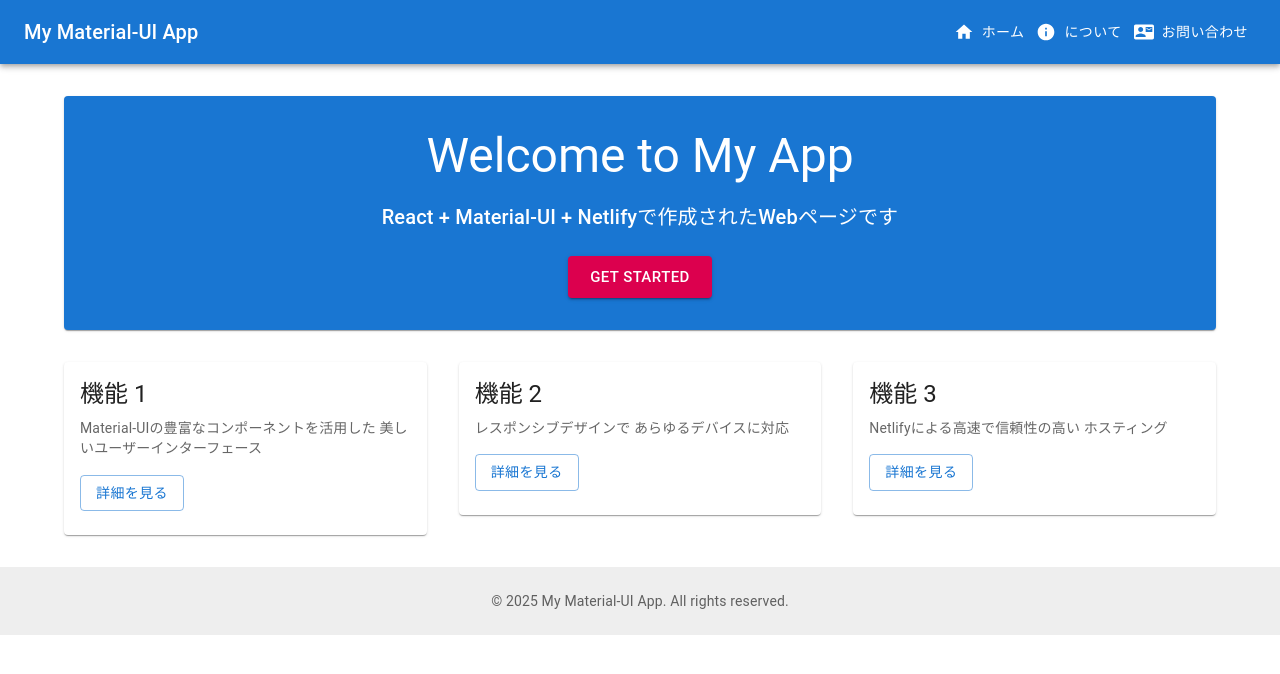
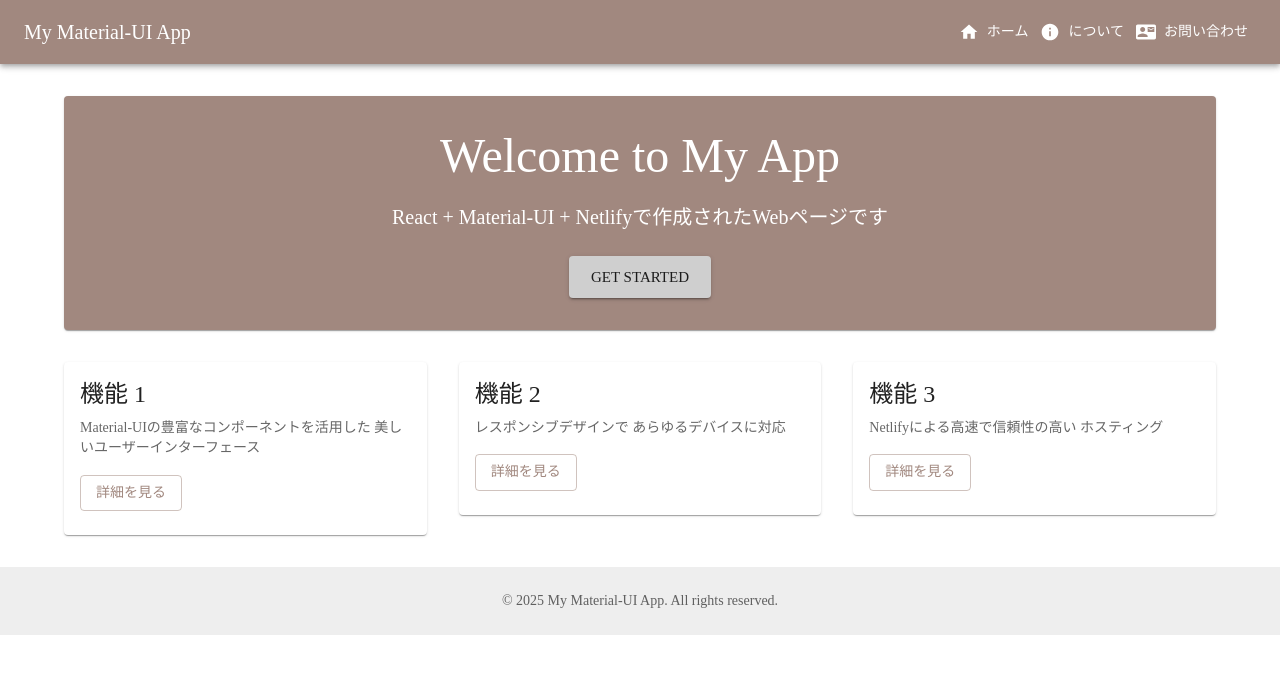
Before and after one commit to chiri3526/toukaido53station, a React (Create React App) app: page / in a window 1280 px wide. Shown: the top 674 px of the page. Built offline with nearby package versions, Linux system fonts and the light colour scheme; the HTML template or start-up script is replaced by a standard one.

Commit message:
changetheme

```diff
--- a/src/App.js
+++ b/src/App.js
@@ -20,11 +20,14 @@
 const theme = createTheme({
   palette: {
     primary: {
-      main: '#1976d2',
+      main: '#a1887f', // 薄めた茶色
     },
     secondary: {
-      main: '#dc004e',
+      main: '#cfcfcf', // 薄めた灰色
     },
+  },
+  typography: {
+    fontFamily: `'Noto Serif JP', serif`, // 和風フォントを指定
   },
 });
 
--- a/src/index.css
+++ b/src/index.css
@@ -5,6 +5,7 @@
     sans-serif;
   -webkit-font-smoothing: antialiased;
   -moz-osx-font-smoothing: grayscale;
+  @import url('https://fonts.googleapis.com/css2?family=Noto+Serif+JP:wght@400;700&display=swap');
 }
 
 code {
```
